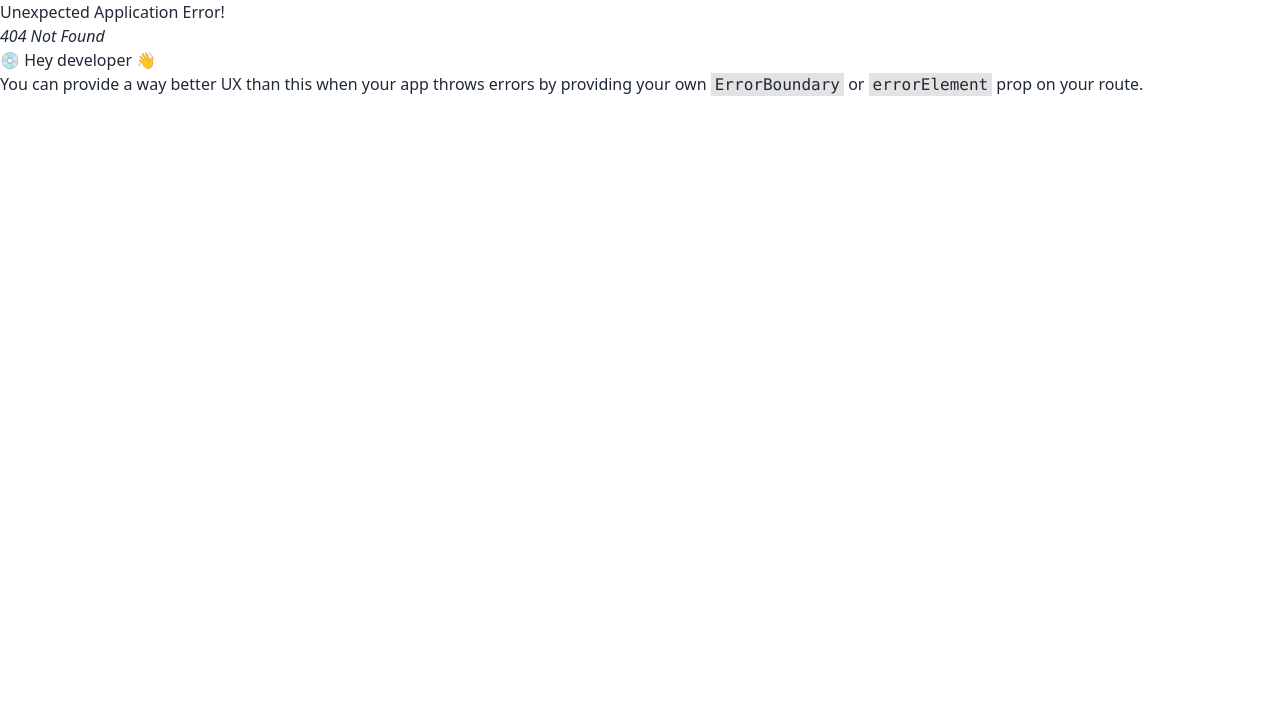
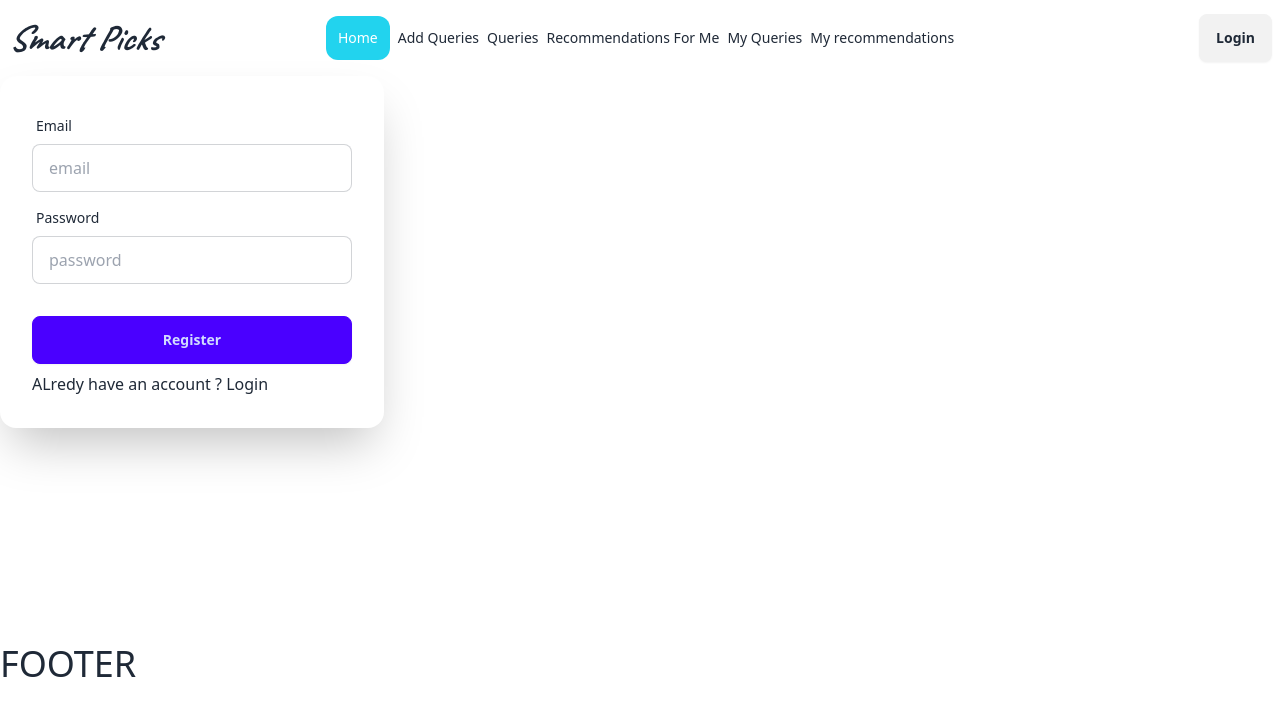
Before and after one commit to golamsarwar96/smart-picks-app-client, a React (Vite) app: page /register in a window 1280 px wide. Before the commit this address had no page. Shown: the top 716 px of the page. Built offline with nearby package versions, Linux system fonts and the light colour scheme; a web font is replaced by a local one.

Commit message:
Implemented New User Registration using firebase. Page works perfectly

```diff
--- a/src/components/shared/Navbar.jsx
+++ b/src/components/shared/Navbar.jsx
@@ -1,4 +1,4 @@
-import { NavLink } from "react-router-dom";
+import { Link, NavLink } from "react-router-dom";
 import { useContext } from "react";
 import { AuthContext } from "../../provider/AuthProvider";
 
@@ -54,7 +54,9 @@ const Navbar = () => {
         <ul className="menu menu-horizontal px-1">{links}</ul>
       </div>
       <div className="navbar-end">
-        <a className="btn hover:bg-black hover:text-white">{name}</a>
+        <Link to="/login" className="btn hover:bg-black hover:text-white">
+          Login
+        </Link>
       </div>
     </div>
   );
--- /dev/null
+++ b/src/pages/authentication/Login.jsx
@@ -0,0 +1,46 @@
+const Login = () => {
+  const handleLogin = async (e) => {
+    e.preventDefault();
+    const form = e.target;
+  };
+  return (
+    <div>
+      <div className="card bg-base-100 w-full max-w-sm shrink-0 shadow-2xl">
+        <form onSubmit={handleLogin} className="card-body">
+          <div className="form-control">
+            <label className="label">
+              <span className="label-text">Email</span>
+            </label>
+            <input
+              type="email"
+              placeholder="email"
+              className="input input-bordered"
+              required
+            />
+          </div>
+          <div className="form-control">
+            <label className="label">
+              <span className="label-text">Password</span>
+            </label>
+            <input
+              type="password"
+              placeholder="password"
+              className="input input-bordered"
+              required
+            />
+            <label className="label">
+              <a href="#" className="label-text-alt link link-hover">
+                Forgot password?
+              </a>
+            </label>
+          </div>
+          <div className="form-control mt-6">
+            <button className="btn btn-primary">Login</button>
+          </div>
+        </form>
+      </div>
+    </div>
+  );
+};
+
+export default Login;
--- /dev/null
+++ b/src/pages/authentication/Register.jsx
@@ -0,0 +1,62 @@
+import { useContext } from "react";
+import { Link } from "react-router-dom";
+import { AuthContext } from "../../provider/AuthProvider";
+
+const Register = () => {
+  const { userRegister } = useContext(AuthContext);
+  const handleRegister = (e) => {
+    e.preventDefault();
+    const form = e.target;
+    const email = form.email.value;
+    const password = form.password.value;
+    console.log(email, password);
+
+    userRegister(email, password)
+      .then((result) => {
+        console.log(result);
+      })
+      .catch((error) => {
+        console.error(error);
+      });
+  };
+  return (
+    <div>
+      <div className="card bg-base-100 w-full max-w-sm shrink-0 shadow-2xl">
+        <form onSubmit={handleRegister} className="card-body">
+          <div className="form-control">
+            <label className="label">
+              <span className="label-text">Email</span>
+            </label>
+            <input
+              type="email"
+              placeholder="email"
+              name="email"
+              className="input input-bordered"
+              required
+            />
+          </div>
+          <div className="form-control">
+            <label className="label">
+              <span className="label-text">Password</span>
+            </label>
+            <input
+              type="password"
+              placeholder="password"
+              name="password"
+              className="input input-bordered"
+              required
+            />
+          </div>
+          <div className="form-control mt-6">
+            <button className="btn btn-primary">Register</button>
+          </div>
+          <p>
+            ALredy have an account ? <Link to="/login">Login</Link>
+          </p>
+        </form>
+      </div>
+    </div>
+  );
+};
+
+export default Register;
--- a/src/provider/AuthProvider.jsx
+++ b/src/provider/AuthProvider.jsx
@@ -1,12 +1,18 @@
 import { createContext, useState } from "react";
-
+import { createUserWithEmailAndPassword } from "firebase/auth";
+import { auth } from "../firebase/firebase.init";
 export const AuthContext = createContext();
 const AuthProvider = ({ children }) => {
   const [user, setUser] = useState("");
   const [loading, setLoading] = useState(true);
 
+  const userRegister = (email, password) => {
+    return createUserWithEmailAndPassword(auth, email, password);
+  };
+
   const authInfo = {
     name: "john doe",
+    userRegister,
   };
 
   return (
```
Also changed, not shown: src/routes/Routes.jsx (+10 -0 lines).
